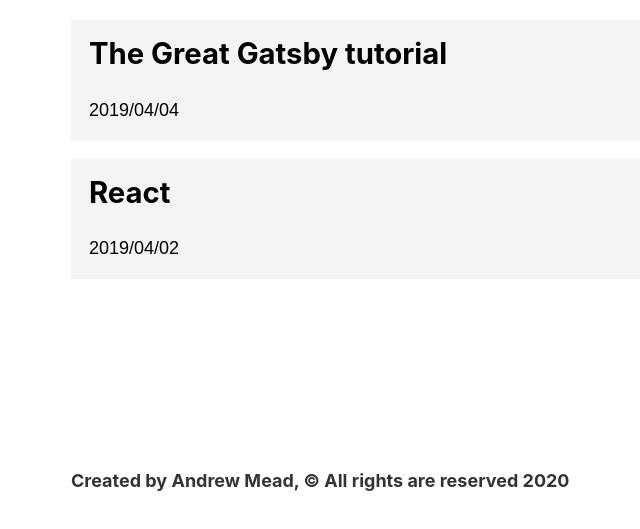
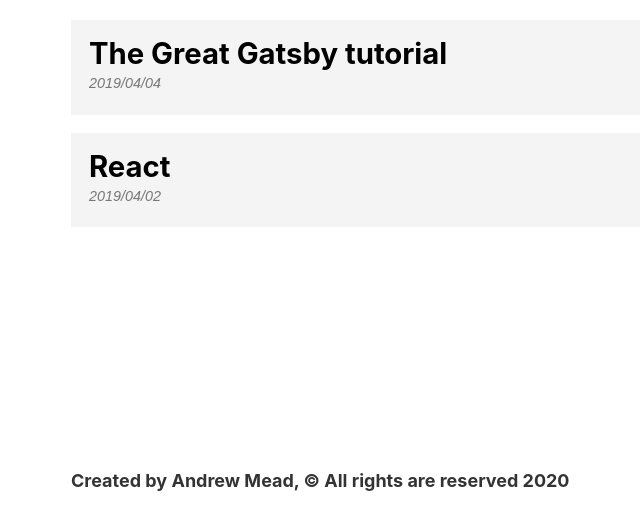
Before and after one commit to bassam-azizi/Gatsby-for-practice, a Gatsby site: page /blog in a window 1280 px wide. Shown: the part 265-794 px from the top of the page, without its empty margins (207-847 px from the left). Built offline with nearby package versions, Linux system fonts and the light colour scheme; Gatsby itself is replaced by a stand-in of ours.

Commit message:
style the date and the h2 in the posts

```diff
--- a/src/pages/blog.module.scss
+++ b/src/pages/blog.module.scss
@@ -16,4 +16,13 @@
   a:hover {
     background: #e4e4e4;
   }
+
+  h2 {
+    margin-bottom: 0;
+  }
+  p {
+    color: #777;
+    font-size: 0.8rem;
+    font-style: italic;
+  }
 }
```
